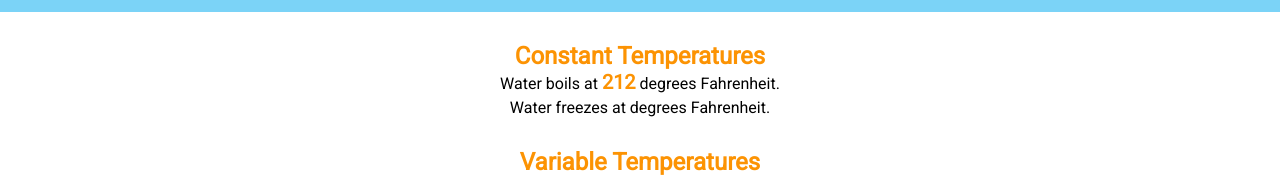
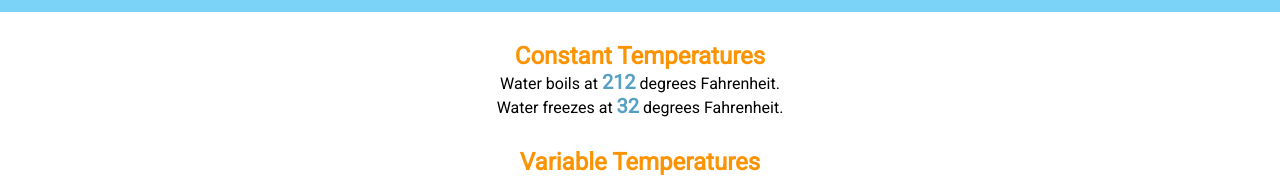
Before and after one commit to cjfaulk/m10-hw10-faulk-cj, a website: page index.html in a window 1280 px wide. Shown: the part 198-375 px from the top of the page. Drawn offline with Linux system fonts and the light colour scheme.

Commit message:
Complete part ii - print 32

```diff
--- a/lib/main.js
+++ b/lib/main.js
@@ -1,9 +1,17 @@
 "use strict";
 
-// Print 212 using an arrow function
+// Part i - Print 212 using an arrow function
 
 var boilingF;
 boilingF = function boilingF() {
   return "212";
 };
 document.getElementById("boiling-temp").innerHTML = boilingF();
+
+// Part ii - Print 32 using an arrow function
+
+var freezingF;
+freezingF = function freezingF() {
+  return "32";
+};
+document.getElementById("freezing-temp").innerHTML = freezingF();
--- a/main.css
+++ b/main.css
@@ -45,11 +45,12 @@ header img {
 
 /* ---- Main Styling ---  */
 
-main h2, main span {
+main h2 {
   color: #fc9303;
 }
 
 main span {
+  color: #58a0c3;
   font-weight: bold;
   font-size: 1.25rem;
 }
```
Also changed, not shown: src/main.js (+8 -1 lines).
